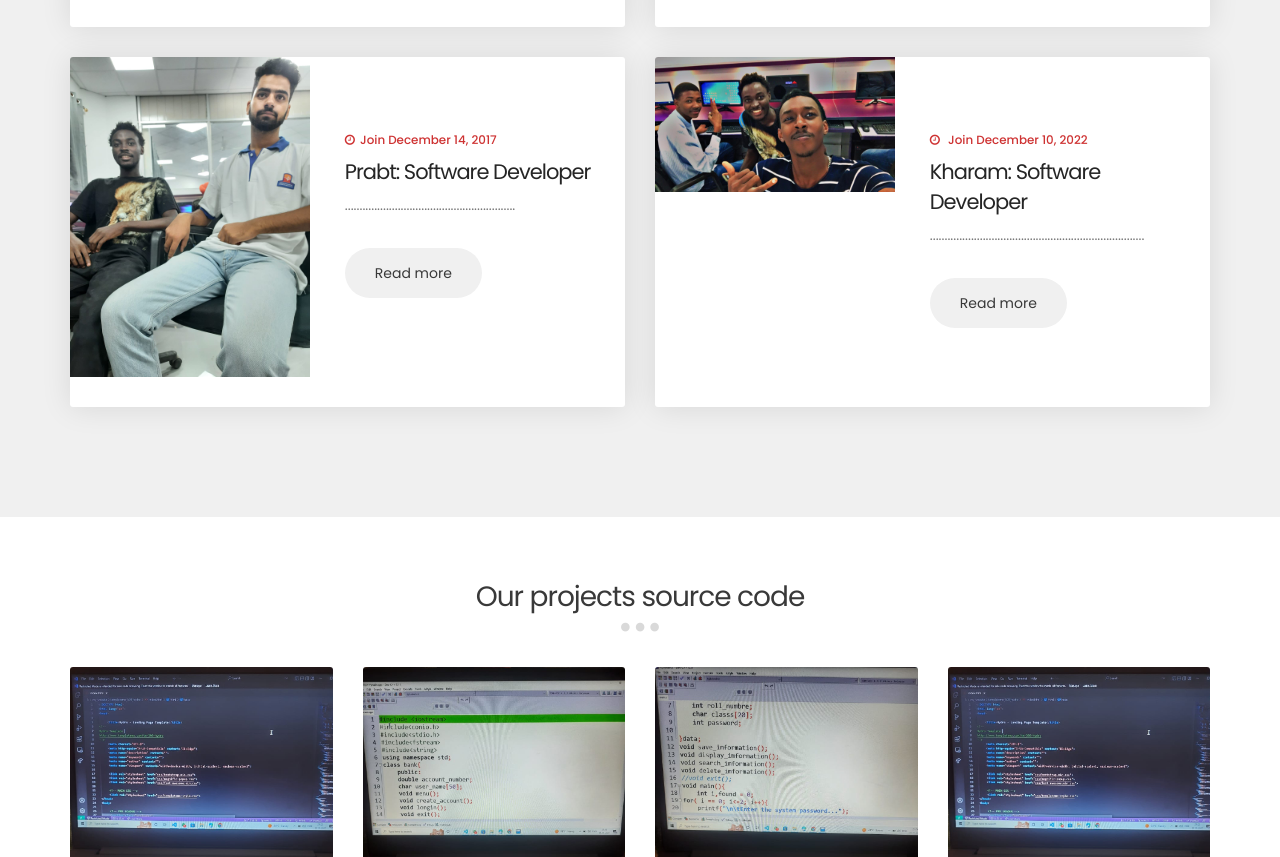
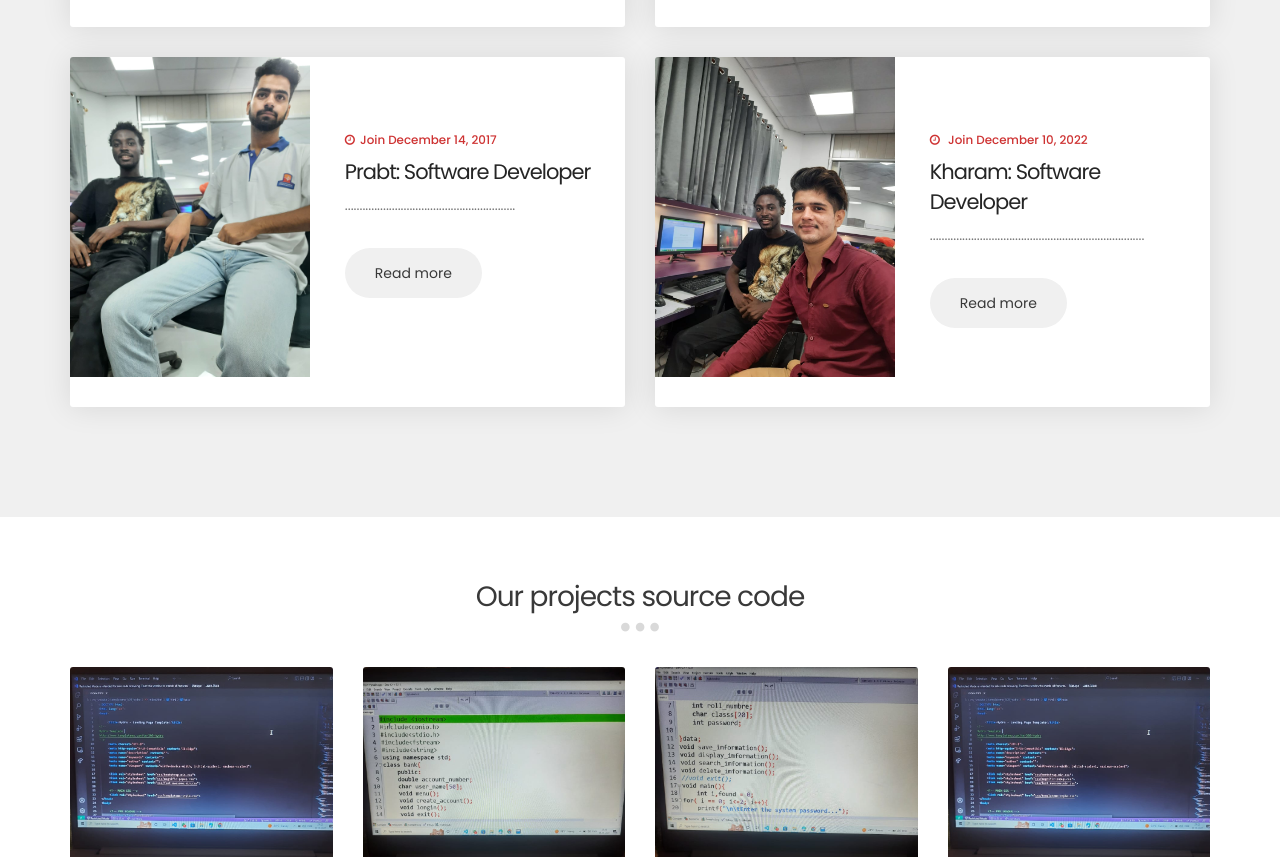
Before and after one commit to parjibo1/Web3, a plain HTML site: page index.html in a window 1280 px wide. Shown: the part 1833-2690 px from the top of the page. Drawn offline with Linux system fonts and the light colour scheme; files whose address does not match are found by name.

Commit message:
Update index.html

```diff
--- a/index.html
+++ b/index.html
@@ -217,7 +217,7 @@ http://www.templatemo.com/tm-509-hydro
                          <!-- BLOG THUMB -->
                          <div class="media blog-thumb">
                               <div class="media-object media-left">
-                                   <a href="blog-detail.html"><img src="group.jpeg" class="img-responsive" alt=""></a>
+                                   <a href="blog-detail.html"><img src="me5.jpeg" class="img-responsive" alt=""></a>
                               </div>
                               <div class="media-body blog-info">
                                    <small><i class="fa fa-clock-o"></i>  Join December 10, 2022</small>
```
